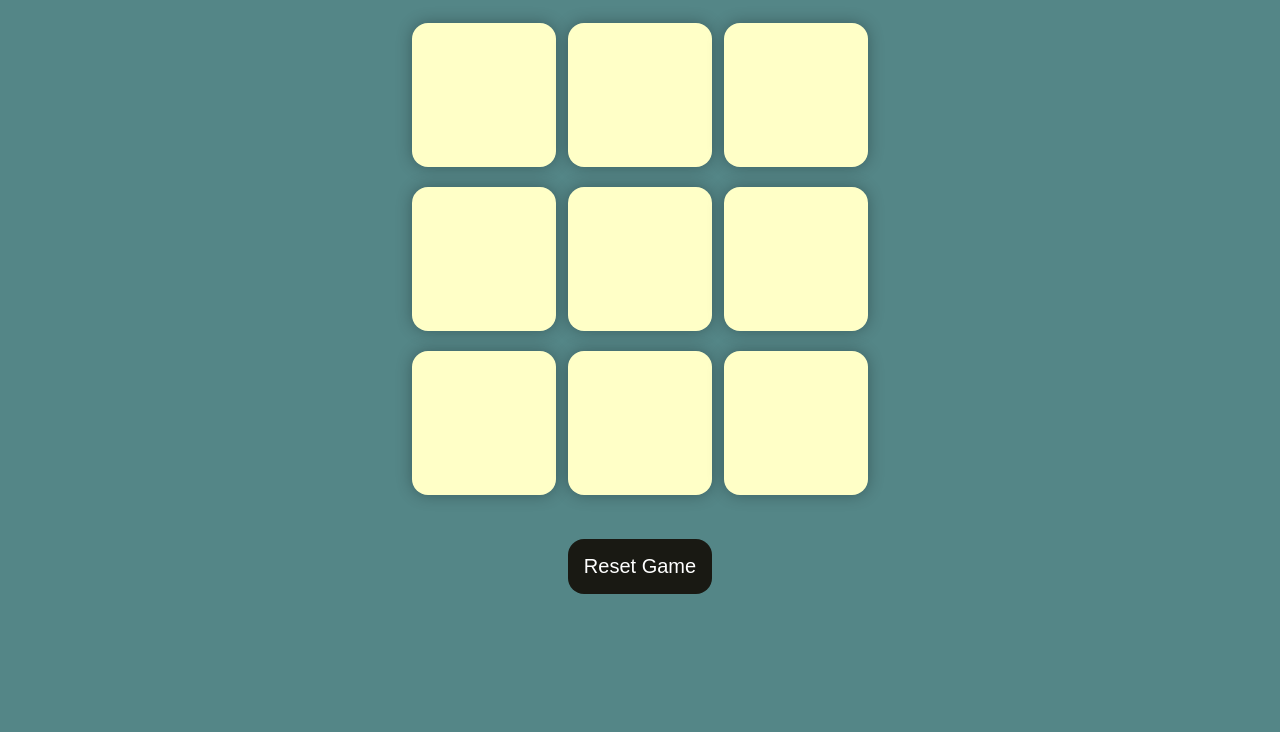
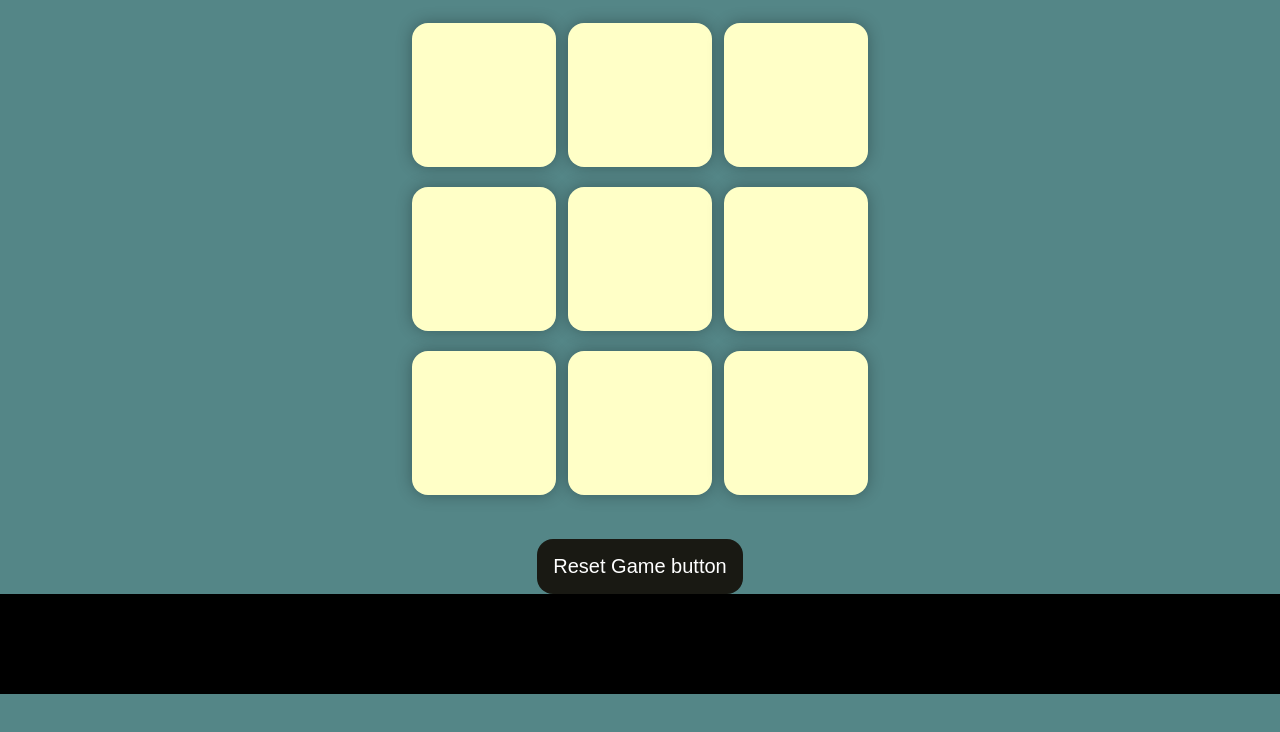
Before and after one commit to naman0519/Tic-Tac-Toe, a plain HTML site: page index.html in a window 1280 px wide. Shown: the part 58-790 px from the top of the page. Drawn offline with Linux system fonts and the light colour scheme.

Commit message:
Change- Add footer

```diff
--- a/index.html
+++ b/index.html
@@ -26,7 +26,8 @@
           <button class="box"></button>
         </div>
       </div>
-      <button id="reset-btn">Reset Game</button>
+      <button id="reset-btn">Reset Game button</button>
+      <footer style="background-color: black; height: 100px; width: full;">this is a footer</footer>
     </main>
     <script src="Game.js"></script>
   </body>
```
